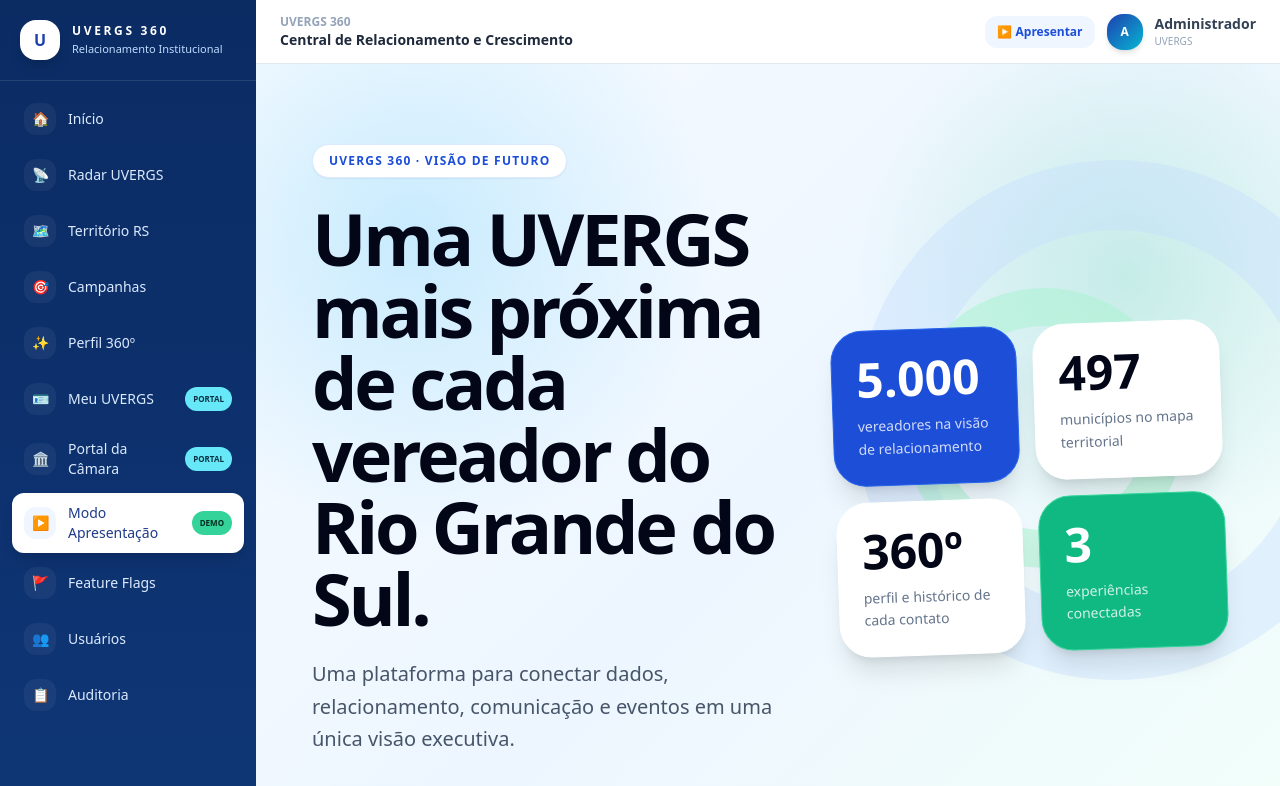
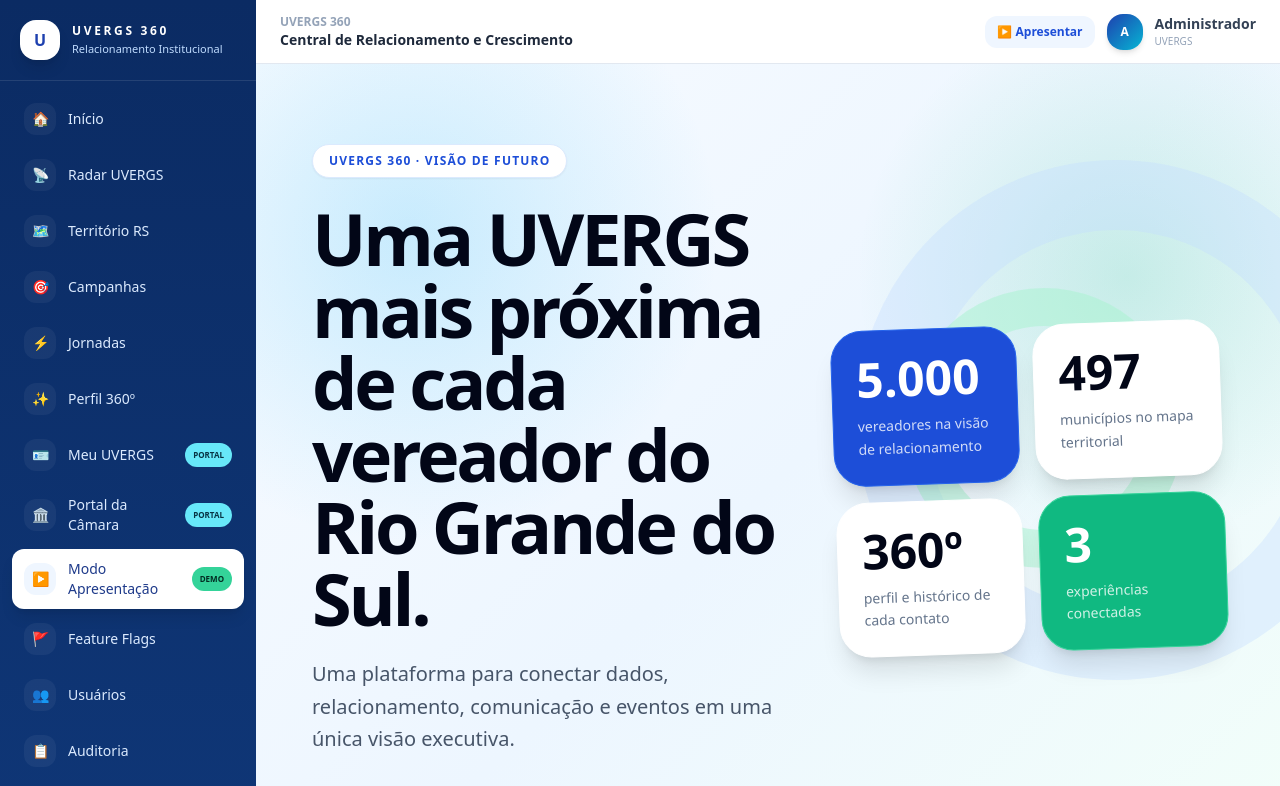
Before and after one commit to Wspinheiro111/uvergs-360, a Next.js app in the folder apps/web/: page /admin/growth/presentation in a window 1280 px wide. Shown: the top 786 px of the page. Built offline with nearby package versions, Linux system fonts and the light colour scheme.

Commit message:
feat(demo): adicionar jornadas a navegacao

```diff
--- a/apps/web/src/app/admin/layout.tsx
+++ b/apps/web/src/app/admin/layout.tsx
@@ -8,6 +8,7 @@ const navItems = [
   { href: "/admin/growth", label: "Radar UVERGS", icon: "📡", exact: true },
   { href: "/admin/growth/territory", label: "Território RS", icon: "🗺️" },
   { href: "/admin/growth/campaigns", label: "Campanhas", icon: "🎯" },
+  { href: "/admin/growth/journeys", label: "Jornadas", icon: "⚡" },
   { href: "/admin/growth/profile", label: "Perfil 360º", icon: "✨" },
   { href: "/portal/vereador", label: "Meu UVERGS", icon: "🪪", badge: "PORTAL" },
   { href: "/portal/camara", label: "Portal da Câmara", icon: "🏛️", badge: "PORTAL" },
@@ -46,7 +47,7 @@ export default function AdminLayout({ children }: { children: React.ReactNode })
         <div className="p-4 border-t border-white/10">
           <div className="rounded-2xl bg-white/10 border border-white/10 p-3">
             <p className="text-[10px] uppercase tracking-widest text-blue-200">Apresentação diretoria</p>
-            <p className="text-xs text-white font-semibold mt-1">Radar + portais conectados</p>
+            <p className="text-xs text-white font-semibold mt-1">Radar + jornadas + portais</p>
           </div>
           <p className="text-[10px] text-blue-300 mt-3">W9 Sistemas · UVERGS 360</p>
         </div>
```
